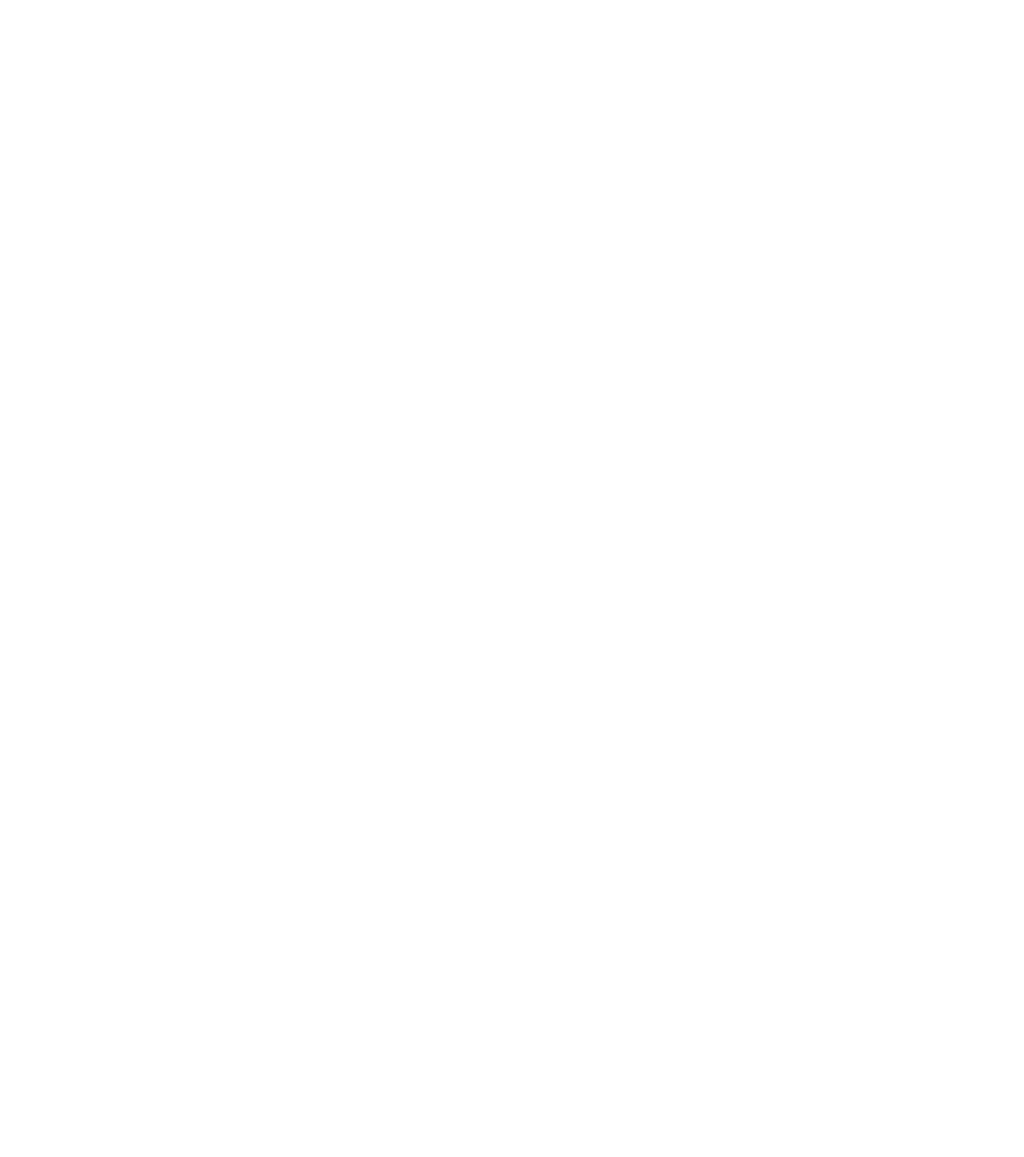
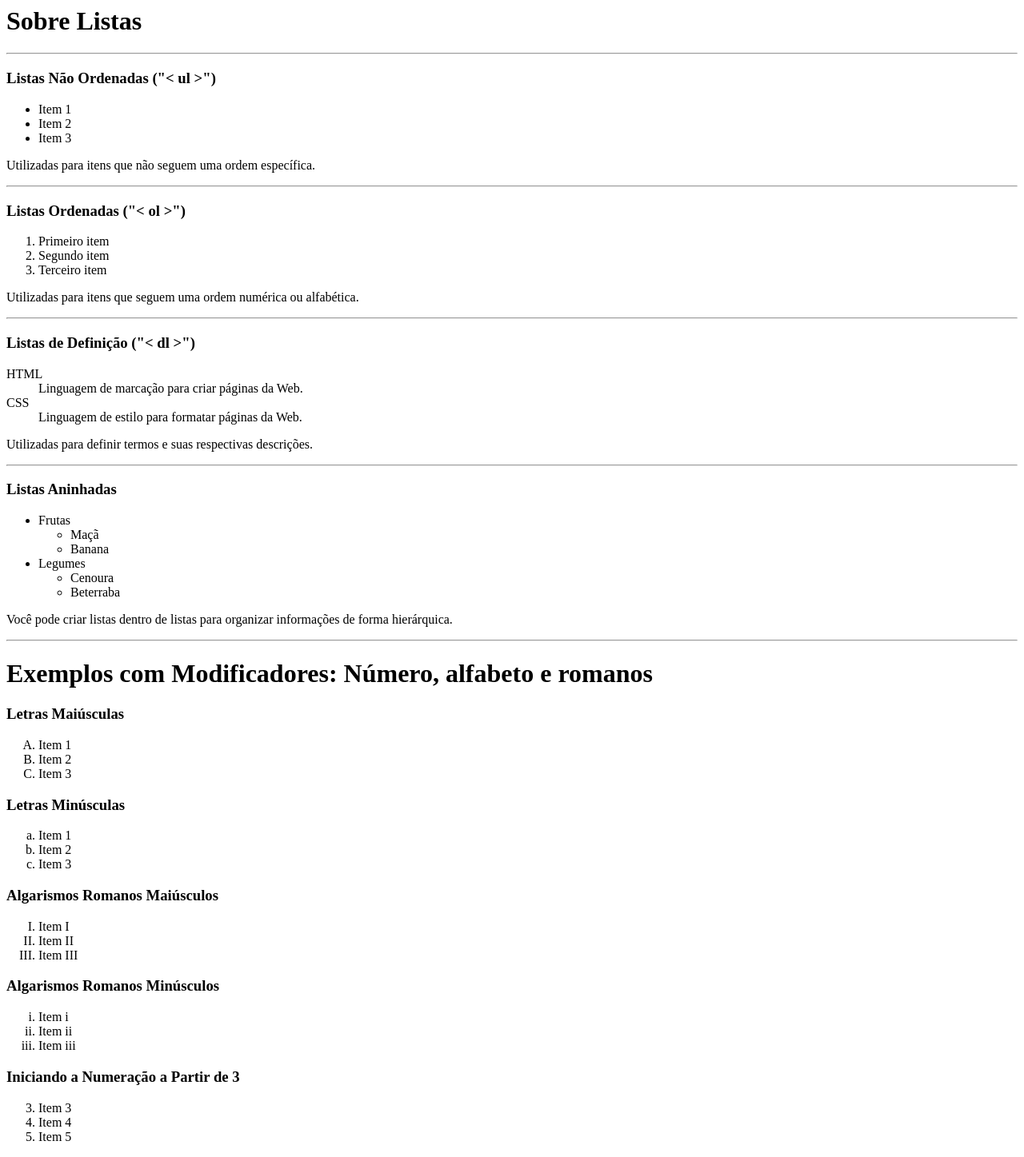
Before and after one commit to CarlosHPCaria/INF03_2023_LITE, a plain HTML site: page lista.html in a window 1280 px wide. Shown: the whole page at 80% size. Before the commit the page ends 800 px from the top, so only its background shows below. Drawn offline with Linux system fonts and the light colour scheme.

Commit message:
Lista - Tabela

```diff
--- a/styles.css
+++ b/css/styles.css
@@ -2,30 +2,27 @@ body {
     font-family: Arial, sans-serif;
     background-color: #f0f0f0;
     color: #333;
-    margin: 0;
+
     padding: 20px;
 }
 
 h1 {
-    color: #0066cc;
-    font-size: 2em;
+    color: #000000;
+
 }
 h2 {
-    color: #b1cc00;
-    font-size: 2em;
+    color: #d5f50bcd;
+
 }h3 {
     color: #e24020;
-    font-size: 2em;
+
 }h4 {
     color: #cc00b8;
-    font-size: 2em;
+
 }h5 {
     color: #6c5e6b;
-    font-size: 2em;
+
 }h6 {
     color: #cc00b8;
-    font-size: 2em;
+
 }
-p {
-    font-size: 1.2em;
-}
--- a/lista.html
+++ b/lista.html
@@ -1,10 +1,101 @@
-<html lang="en">
+<html lang="pt-br">
+
 <head>
     <meta charset="UTF-8">
     <meta name="viewport" content="width=device-width, initial-scale=1.0">
-    <title>Document</title>
+    <title>Lista</title>
 </head>
+
 <body>
+    <h1>Sobre Listas</h1>
+    <hr>
 
-</body>
+    <p><h3>Listas Não Ordenadas ("< ul >")</h3></p>
+    <ul>
+      <li>Item 1</li>
+      <li>Item 2</li>
+      <li>Item 3</li>
+    </ul>
+    <p>Utilizadas para itens que não seguem uma ordem específica.</p>
+
+    <hr>
+
+    <p><h3>Listas Ordenadas ("< ol >")</h3></p>
+    <ol>
+      <li>Primeiro item</li>
+      <li>Segundo item</li>
+      <li>Terceiro item</li>
+    </ol>
+    <p>Utilizadas para itens que seguem uma ordem numérica ou alfabética.</p>
+
+    <hr>
+
+    <p><h3>Listas de Definição ("< dl >")</h3></p>
+    <dl >
+      <dt>HTML</dt>
+      <dd>Linguagem de marcação para criar páginas da Web.</dd>
+      <dt>CSS</dt>
+      <dd>Linguagem de estilo para formatar páginas da Web.</dd>
+    </dl>
+    <p>Utilizadas para definir termos e suas respectivas descrições.</p>
+
+    <hr>
+
+    <p><h3>Listas Aninhadas</h3></p>
+    <ul>
+      <li>Frutas
+        <ul>
+          <li>Maçã</li>
+          <li>Banana</li>
+        </ul>
+      </li>
+      <li>Legumes
+        <ul>
+          <li>Cenoura</li>
+          <li>Beterraba</li>
+        </ul>
+      </li>
+    </ul>
+    <p>Você pode criar listas dentro de listas para organizar informações de forma hierárquica.</p>
+
+    <hr>
+
+    <h1>Exemplos com Modificadores: Número, alfabeto e romanos</h1>
+
+    <h3>Letras Maiúsculas</h3>
+    <ol type="A">
+      <li>Item 1</li>
+      <li>Item 2</li>
+      <li>Item 3</li>
+    </ol>
+
+    <h3>Letras Minúsculas</h3>
+    <ol type="a">
+      <li>Item 1</li>
+      <li>Item 2</li>
+      <li>Item 3</li>
+    </ol>
+
+    <h3>Algarismos Romanos Maiúsculos</h3>
+    <ol type="I">
+      <li>Item I</li>
+      <li>Item II</li>
+      <li>Item III</li>
+    </ol>
+
+    <h3>Algarismos Romanos Minúsculos</h3>
+    <ol type="i">
+      <li>Item i</li>
+      <li>Item ii</li>
+      <li>Item iii</li>
+    </ol>
+
+    <h3>Iniciando a Numeração a Partir de 3</h3>
+    <ol start="3">
+      <li>Item 3</li>
+      <li>Item 4</li>
+      <li>Item 5</li>
+    </ol>
+  </body>
+
 </html>
```
Also changed, not shown: breakingBad.html (+19 -12 lines), links.html (added, +80 -0 lines), img/007.png (renamed from 007.png), img/AnnaGunn.jpg (renamed from AnnaGunn.jpg), img/JaneMargolis.jpg (renamed from JaneMargolis.jpg), img/JessePinkman.jpg (renamed from JessePinkman.jpg), img/WalterWhite.jpg (renamed from WalterWhite.jpg), 4 other files.
